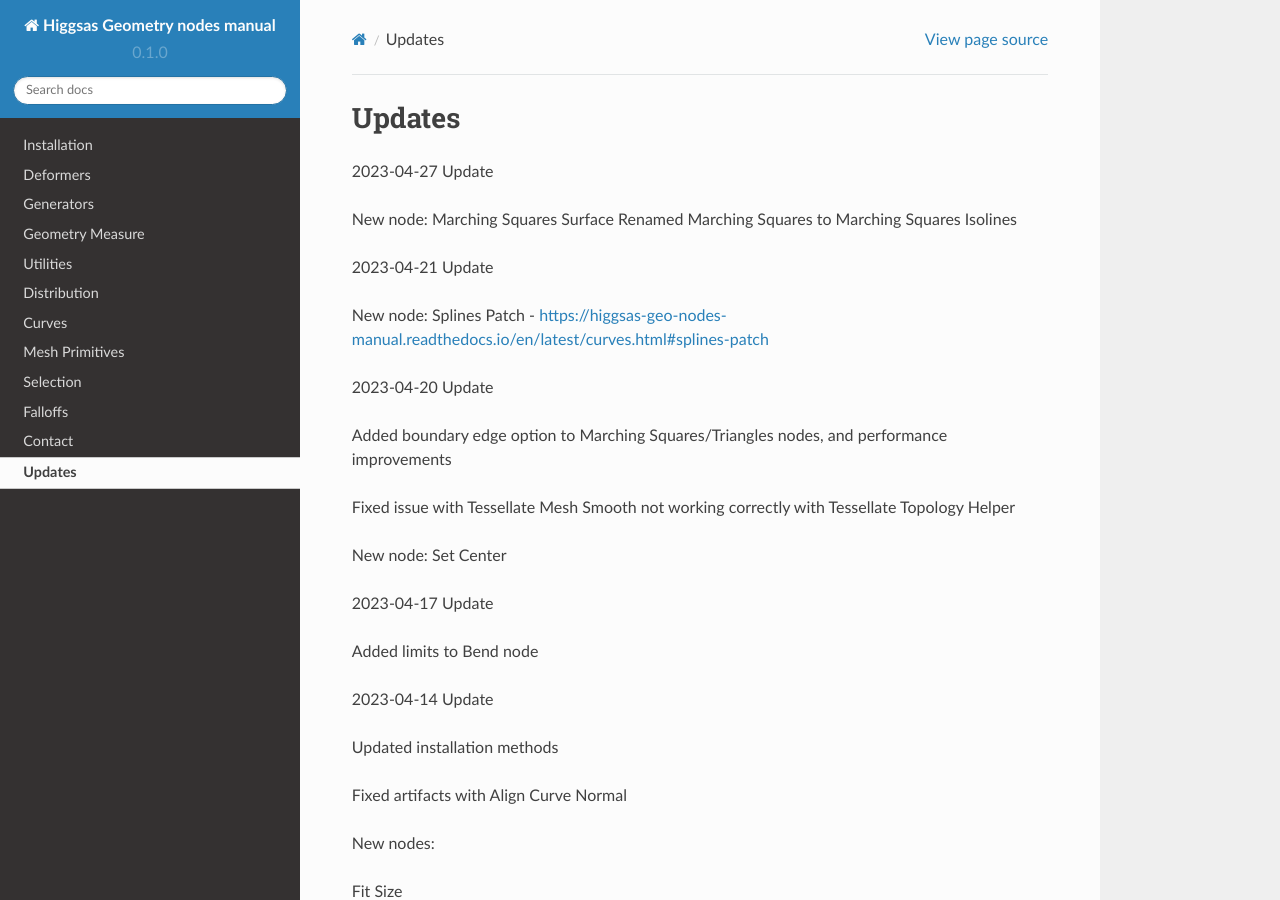
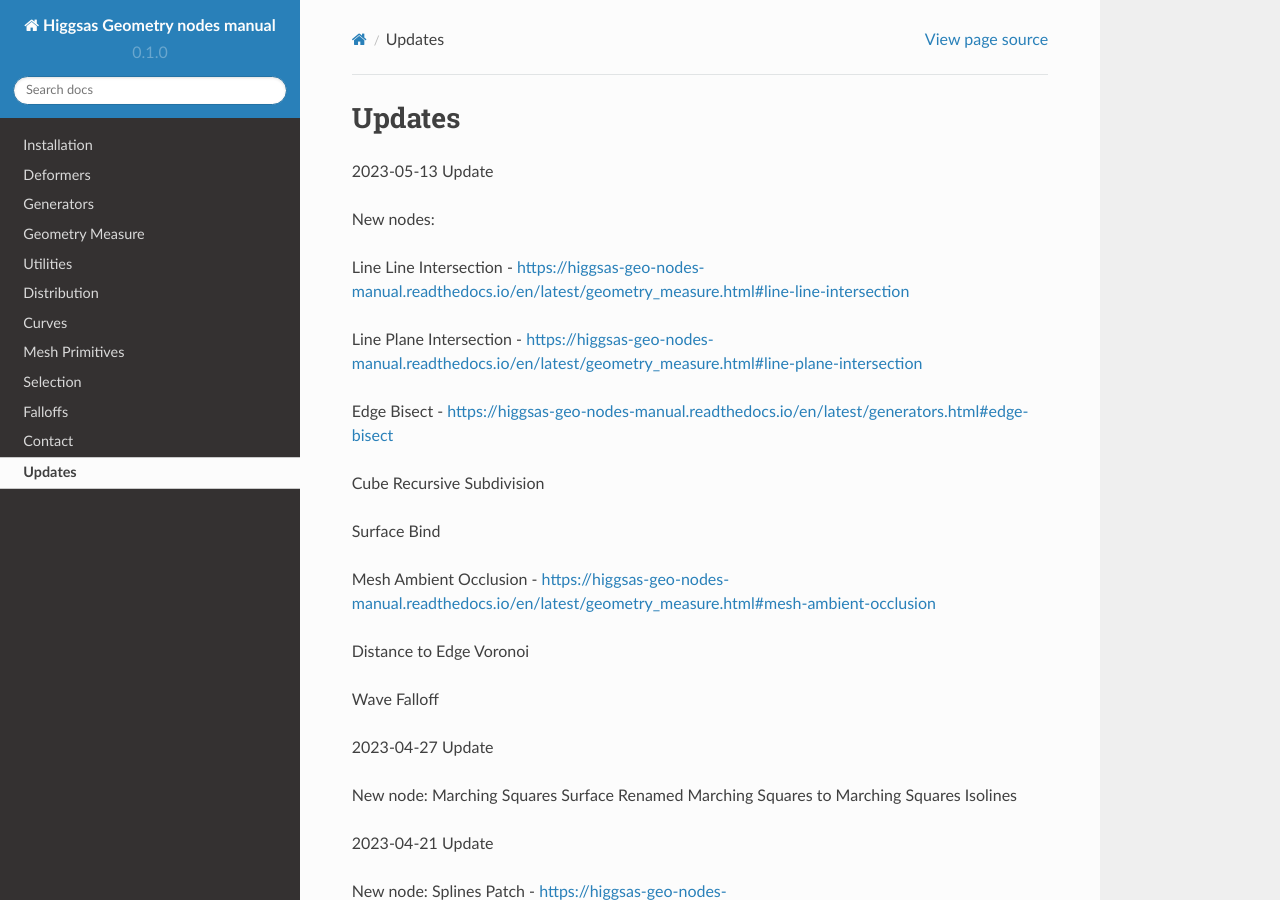
Before and after one commit to higgsas/higgsas_geo_nodes_manual, a Sphinx documentation site: the page built from docs/updates.rst, in a window 1280 px wide and 900 px high. Built offline with Sphinx 7.4.7 and the Read the Docs theme 2.0.0, drawn with Linux system fonts in a browser that asks for light colours.

Commit message:
Update updates.rst

```diff
--- a/docs/updates.rst
+++ b/docs/updates.rst
@@ -1,5 +1,25 @@
 Updates
 ===================================
+
+2023-05-13 Update
+
+New nodes:
+
+Line Line Intersection - https://higgsas-geo-nodes-manual.readthedocs.io/en/latest/geometry_measure.html#line-line-intersection
+
+Line Plane Intersection - https://higgsas-geo-nodes-manual.readthedocs.io/en/latest/geometry_measure.html#line-plane-intersection
+
+Edge Bisect - https://higgsas-geo-nodes-manual.readthedocs.io/en/latest/generators.html#edge-bisect
+
+Cube Recursive Subdivision
+
+Surface Bind
+
+Mesh Ambient Occlusion - https://higgsas-geo-nodes-manual.readthedocs.io/en/latest/geometry_measure.html#mesh-ambient-occlusion
+
+Distance to Edge Voronoi
+
+Wave Falloff
 
 2023-04-27 Update
 
```
